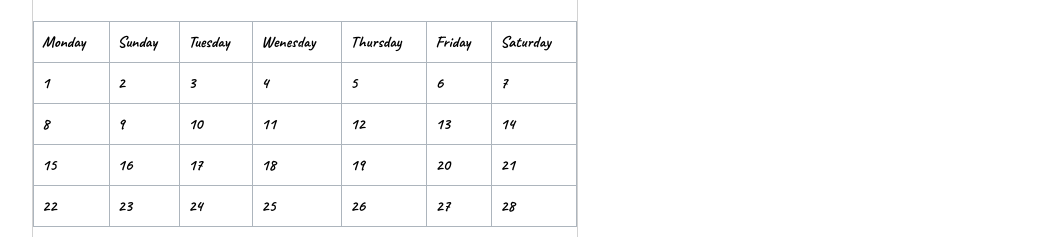
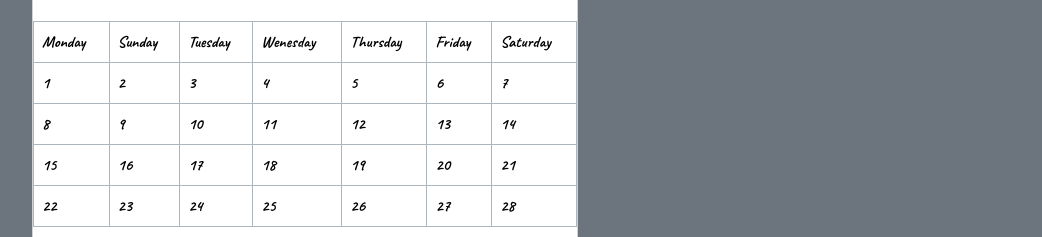
Before and after one commit to mgr-mirnal/my-htmltryout, a plain HTML site: page index.html in a window 1280 px wide. Shown: the part 283-520 px from the top of the page, without its empty margins (50-1092 px from the left). Drawn offline with nearby package versions, Linux system fonts and the light colour scheme.

Commit message:
change bg

```diff
--- a/index.html
+++ b/index.html
@@ -9,8 +9,8 @@
     <link rel="stylesheet" href="index.html">
     <link href="https://cdn.jsdelivr.net/npm/bootstrap@5.3.1/dist/css/bootstrap.min.css" rel="stylesheet" integrity="sha384-4bw+/aepP/YC94hEpVNVgiZdgIC5+VKNBQNGCHeKRQN+PtmoHDEXuppvnDJzQIu9" crossorigin="anonymous">
 </head>
-<body style="font-family: 'Caveat', cursive;">
-    <div class="container-lg">
+<body class = "bg-secondary"style="font-family: 'Caveat', cursive ;">
+    <div class="container-lg ">
         <div class="row" style="height: 150px;">
             <div class="col">
                 <header>
```
